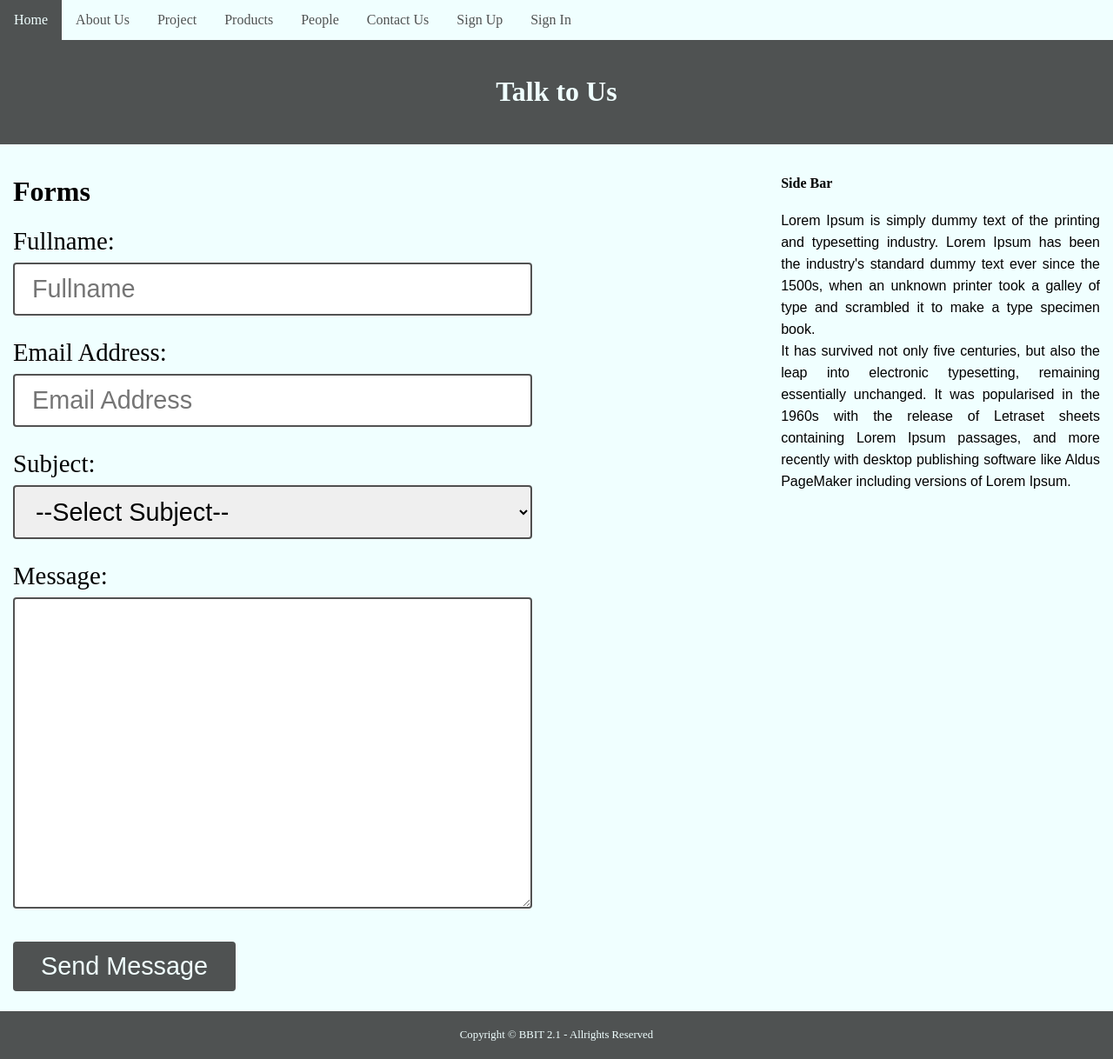
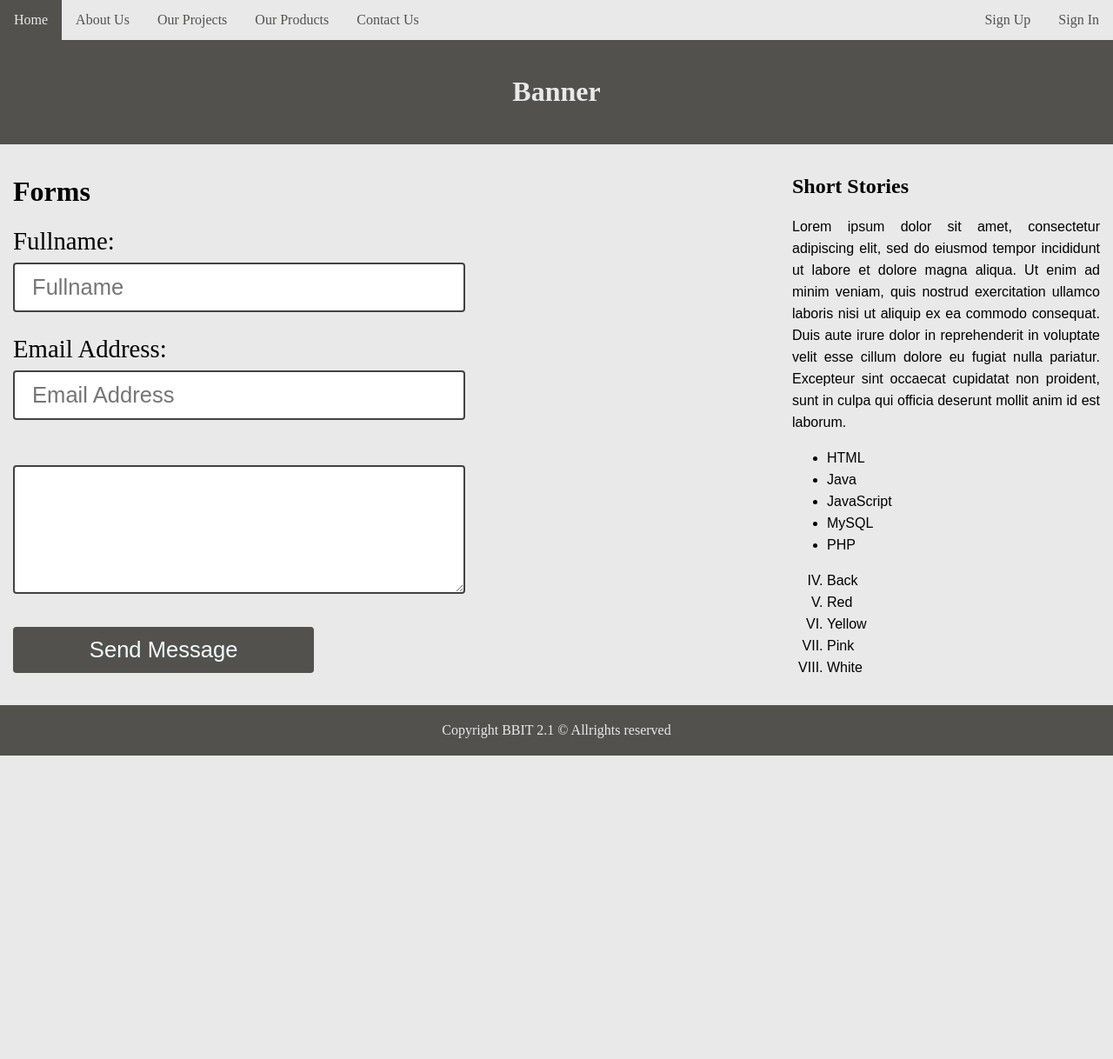
Before and after one commit to keith-oruo/project2, a PHP site: page /contacts.html in a window 1280 px wide. Shown: the whole page at 87% size. After the commit the page ends 869 px from the top, so only its background shows below. Run offline with PHP 8.4, Linux system fonts and the light colour scheme.

Commit message:
fixing certain mistakes from lesson css

```diff
--- a/contacts.html
+++ b/contacts.html
@@ -1,58 +1,83 @@
 <!DOCTYPE html>
-<html lang="en">
+<html>
     <head>
-        <meta charset="UTF-8">
-        <meta name="viewport" content="width=device-width, initial-scale=1.0">
-        <title>Contact Page</title>
+        <meta http-equiv="Content-Type" content="text/html;charset=UTF-8">
+        <title>Welcome - Document</title>
         <link rel="stylesheet" href="css/style.css">
+
     </head>
     <body>
+
 <div class="toplink">
     <a href="./">Home</a>
     <a href="about.html">About Us</a>
-    <a href="projects.html">Project</a>
-    <a href="products.html">Products</a>
-    <a href="people.html">People</a>
+    <a href="projects.html">Our Projects</a>
+    <a href="products.html">Our Products</a>
     <a href="contacts.html">Contact Us</a>
-    <div class="topnav-right">
+
+    <div class="toplink-right">
         <a href="signup.html">Sign Up</a>
         <a href="signin.html">Sign In</a>
     </div>
 </div>
+
 <div class="banner">
-    <h1>Talk to Us</h1>
+    <h1>Banner</h1>
 </div>
 
 <div class="row">
+
     <div class="content">
+    <h1>Forms</h1>
+    <form action="" method="post" class="contacts_form">
 
-    <h1>Forms</h1>
-    <form action="" autocomplete="off" class="contact_us">
-        <label for="fullname">Fullname:</label><br>
-        <input type="text" name="fullname" placeholder="Fullname" id="fullname"><br><br>
-        <label for="email">Email Address:</label><br>
-        <input type="email" name="email_address" id="email" placeholder="Email Address"><br><br>
-        <label for="email">Subject:</label><br>
+        <label for="fn">Fullname:</label><br>
+        <input type="text" id="fn" placeholder="Fullname" name="fn"><br><br>
+
+        <label for="em">Email Address:</label><br>
+        <input type="email" id="em" placeholder="Email Address" name="em"><br><br>
+
+
+            <br>
+            <textarea name="" id="" cols="30" rows="5"></textarea>
+
+            <!-- <br><br>
             <select name="" id="">
-            <option value="">--Select Subject--</option>
-            <option value="">Email Support</option>
-            <option value="">E-learning Support</option>
-            <option value="">HTML Support</option>
-        </select>
+                <option value="">--Select Gender--</option>
+                <option value="">Female</option>
+                <option value="">Male</option>
+                <option value="">Rather not say</option>
+            </select> -->
+
             <br><br>
-        <label for="message" class="form-label">Message:</label><br>
-        <textarea name="" id="message" rows="10"></textarea>
-        <br><br>
+
             <input type="submit" value="Send Message">
-    </form>
+
                 </div>
+
                 <div class="side_bar">
-
-    <h4>Side Bar</h4>
-    <p>Lorem Ipsum is simply dummy text of the printing and typesetting industry. Lorem Ipsum has been the industry's standard dummy text ever since the 1500s, when an unknown printer took a galley of type and scrambled it to make a type specimen book.<br> It has survived not only five centuries, but also the leap into electronic typesetting, remaining essentially unchanged. It was popularised in the 1960s with the release of Letraset sheets containing Lorem Ipsum passages, and more recently with desktop publishing software like Aldus PageMaker including versions of Lorem Ipsum.</p>
+                    <!--Heading 2 starts here-->
+                    <h2>Short Stories</h2>
+                    <p>Lorem ipsum dolor sit amet, consectetur adipiscing elit, sed do eiusmod tempor incididunt ut labore et dolore magna aliqua. Ut enim ad minim veniam, quis nostrud exercitation ullamco laboris nisi ut aliquip ex ea commodo consequat. Duis aute irure dolor in reprehenderit in voluptate velit esse cillum dolore eu fugiat nulla pariatur. Excepteur sint occaecat cupidatat non proident, sunt in culpa qui officia deserunt mollit anim id est laborum.</p>
+                    <!--Heading 2 ends here-->
+                    <ul>
+                    <li>HTML</li>
+                    <li>Java</li>
+                    <li>JavaScript</li>
+                    <li>MySQL</li>
+                    <li>PHP</li>
+                </ul>
+                <ol type="I" start="4">
+                    <li>Back</li>
+                    <li>Red</li>
+                    <li>Yellow</li>
+                    <li>Pink</li>
+                    <li>White</li>
+                </ol>
             </div>
         </div>
-
         <div class="footer">
-Copyright &copy; BBIT 2.1 - Allrights Reserved
+            Copyright BBIT 2.1 &copy; Allrights reserved
         </div>
+    </body>
+</html>
--- a/css/contentStyle.css
+++ b/css/contentStyle.css
@@ -1,27 +1,28 @@
+
+.content{
+    float: left;
+    width: 70%;
+    padding: 15px;
+}
+
+.side_bar{
+    float: left;
+    width: 30%;
+    padding: 15px;
+}
+
 p, li{
     text-align: justify;
     font-family: Arial, Helvetica, sans-serif;
     line-height: 25px;
 }
+
 img{
     padding-right: 10px;
     width: 40%;
     float: left;
 }
 
-
-.content{
-    float: left;
-    width: 69%;
-    padding: 15px;
-}
-.side_bar{
-    float: left;
-    width: 31%;
-    padding: 15px;
-}
-
-
 @media screen and (max-width: 700px) {
     .content, .side_bar, img{
         width: 100%;
--- a/css/formStyle.css
+++ b/css/formStyle.css
@@ -1,27 +1,23 @@
-input[type=text], input[type=email], select, textarea{
+.contacts_form label{
+    font-size: 1.8em;
+}
+input[type=text],[type=email], textarea{
+    width: 60%;
     padding: 12px 20px;
-    width: 70%;
-    border: 2px solid #2b2b2bd0;
+    font-size: 1.6em;
     border-radius: 4px;
-    font-size: 1.8em;
+    border: 2px solid #424242;
     box-sizing: border-box;
     margin: 8px 0;
 }
 input[type=submit]{
-    width: 30%;
+    width: 40%;
     padding: 12px 20px;
-    background-color: #2b2b2bd0;
+    font-size: 1.6em;
+    border-radius: 4px;
+    background-color: rgb(83, 81, 78);
     color: azure;
-    border: none;
-    border-radius: 4px;
-    font-size: 1.8em;
     box-sizing: border-box;
     margin: 8px 0;
-
+    border: none;
 }
-textarea{
-    font-family: Arial, Helvetica, sans-serif;
-}
-.contact_us label{
-    font-size: 1.8em;
-}
--- a/css/navStyle.css
+++ b/css/navStyle.css
@@ -1,18 +1,20 @@
 .toplink{
-    background-color: azure;
+    background-color: rgb(233, 233, 233);
     overflow: hidden;
 }
+
 .toplink a{
-    color: #2b2b2bd0;
+    color: rgb(83, 81, 78);
     text-decoration: none;
+    padding: 14px 16px;
+    display: block;
     float: left;
-    display: block;
-    padding: 14px 16px;
     text-align: left;
 }
+
 .toplink a:hover{
-    color: azure;
-    background-color:#2b2b2bd0;
+    color:  rgb(233, 233, 233);
+    background-color:rgb(83, 81, 78);
     text-decoration: none;
 }
 
--- a/css/structureStyle.css
+++ b/css/structureStyle.css
@@ -1,15 +1,16 @@
 body{
-    background-color:azure;
+    background-color: rgb(233, 233, 233);
+    /* background-image: url('images/bg/liane.jpg'); */
     margin: 0;
 }
 *{
     box-sizing: border-box;
 }
 .banner{
-    background-color: #2b2b2bd0;
+    background-color: rgb(83, 81, 78);
     padding: 20px;
     text-align: center;
-    color: azure;
+    color: rgb(233, 233, 233);
 }
 
 .row:after{
@@ -18,10 +19,10 @@ body{
     clear: both;
 }
 
+
 .footer{
-    background-color: #2b2b2bd0;
+    background-color: rgb(83, 81, 78);
     padding: 20px;
     text-align: center;
-    color: azure;
-    font-size: 0.8em;
+    color: rgb(233, 233, 233);
 }
--- a/css/tableStyle.css
+++ b/css/tableStyle.css
@@ -1,23 +1,23 @@
 table{
-    border: solid 1px #2b2b2bd0;
+    border: 1px solid  rgb(83, 81, 78);
+    border-collapse: collapse;
     width: 70%;
-    border-collapse: collapse;
 }
 td{
-    border: solid 1px #2b2b2bd0;
+    border: 1px solid  rgb(83, 81, 78);
     padding: 5px;
     text-align: left;
 }
 th{
-    background-color: rgba(75, 22, 22, 0.9);
-    color: azure;
-    border: solid 1px #2b2b2bd0;
+    background-color:  rgb(83, 81, 78);
+    color: rgb(233, 233, 233);
+    border: 1px solid  rgb(83, 81, 78);
     padding: 5px;
     text-align: left;
 }
 tr:nth-child(odd){
-    background-color: #2b2b2bd0;
+    background-color: rgb(192, 186, 240);
 }
 tr:hover{
-    background-color: #4b4646d0;
+    background-color: rgb(246, 247, 193);
 }
```
Also changed, not shown: about.html (+5 -86 lines), index.html (+27 -41 lines), products.html (added, +122 -0 lines). Lines whose indentation alone changed are shown as unchanged.
